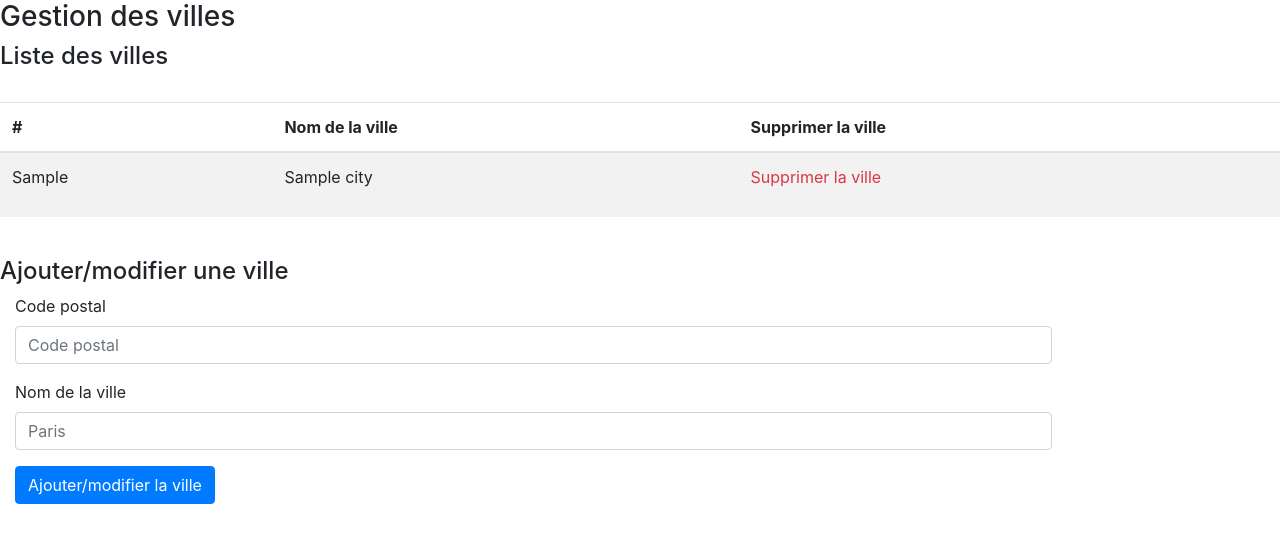
After one commit to MrWazaby/gestion-autoroute, a PHP site: template views/citys.php in a window 1280 px wide. The commit adds this page. Shown: the top 543 px of the page. Run offline with PHP 8.4, Linux system fonts and the light colour scheme; the template is opened without the code that fills it: most values are stand-ins (such as "Sample title", 1, 10 or a date in 2020); some libraries are stand-ins or nearby versions.

Commit message:
Add admin interface and city gestion

```diff
--- /dev/null
+++ b/views/citys.php
@@ -0,0 +1,44 @@
+<h3>Gestion des villes</h3>
+<h4>Liste des villes</h4>
+<br>
+<table class="table table-striped table-hover ">
+  <thead>
+    <tr>
+      <th>#</th>
+      <th>Nom de la ville</th>
+      <th>Supprimer la ville</th>
+    </tr>
+  </thead>
+  <tbody>
+    <?php foreach ($citys as $city) { ?>
+      <tr>
+        <td><?php echo($city["CodP"]) ?></td>
+        <td><?php echo($city["Nom"]) ?></td>
+        <td><a href="admin.php?deleteCity=<?php echo($city["CodP"]) ?>&amp;page=city"><p class="text-danger">Supprimer la ville</p></a></td>
+      </tr>
+    <?php } ?>
+  </tbody>
+</table>
+<br>
+<h4>Ajouter/modifier une ville</h4>
+<form class="form-horizontal" method="post" action="admin.php?page=city">
+  <fieldset>
+    <div class="form-group">
+      <label for="inputPostC" class="col-lg-2 control-label">Code postal</label>
+      <div class="col-lg-10">
+        <input class="form-control" id="inputPostc" placeholder="Code postal" type="text" name="cityCode">
+      </div>
+    </div>
+    <div class="form-group">
+      <label for="inputName" class="col-lg-2 control-label">Nom de la ville</label>
+      <div class="col-lg-10">
+        <input class="form-control" id="inputName" placeholder="Paris" type="text" name="cityName">
+      </div>
+    </div>
+    <div class="form-group">
+      <div class="col-lg-10 col-lg-offset-2">
+        <button type="submit" class="btn btn-primary">Ajouter/modifier la ville</button>
+      </div>
+    </div>
+  </fieldset>
+</form>
```
Also changed, not shown: admin.php (added, +20 -0 lines), controllers/admin.php (added, +24 -0 lines), models/admin.php (added, +40 -0 lines), views/admin.php (added, +35 -0 lines), views/login.php (indentation only).
